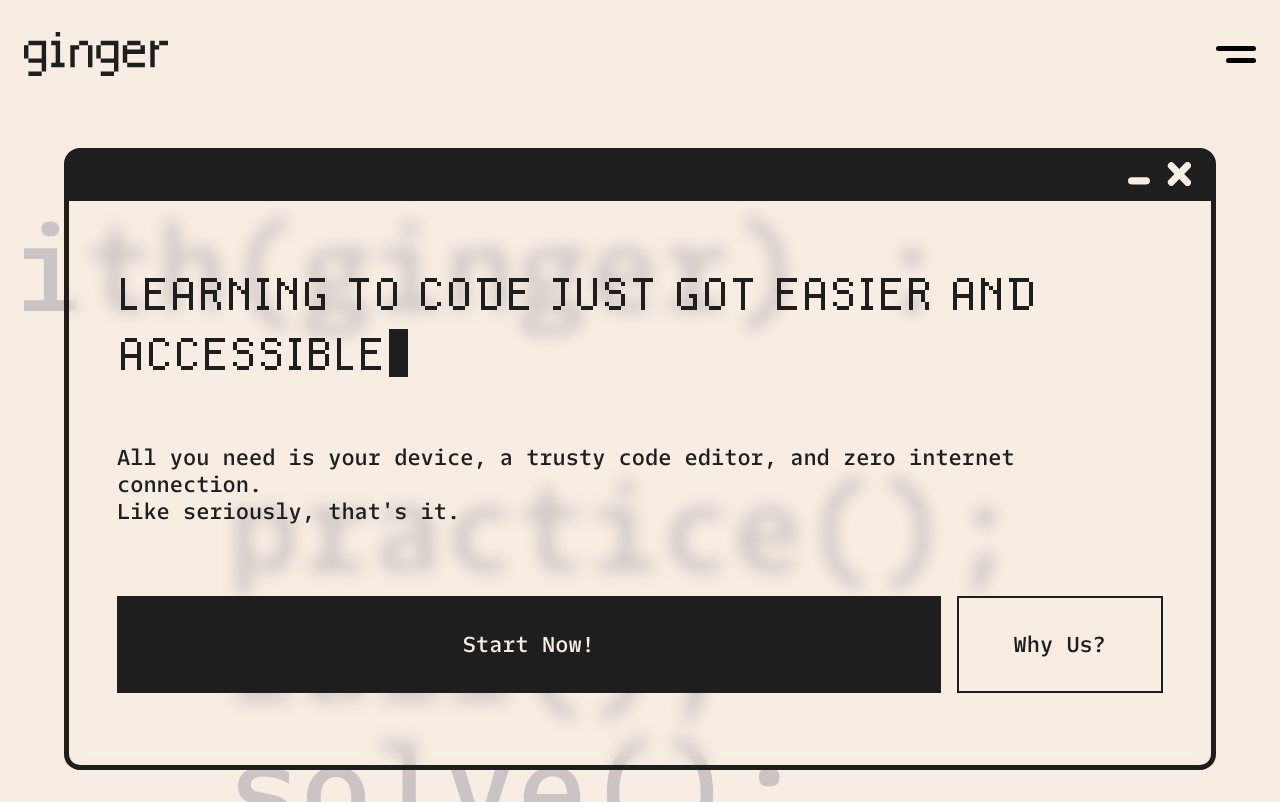
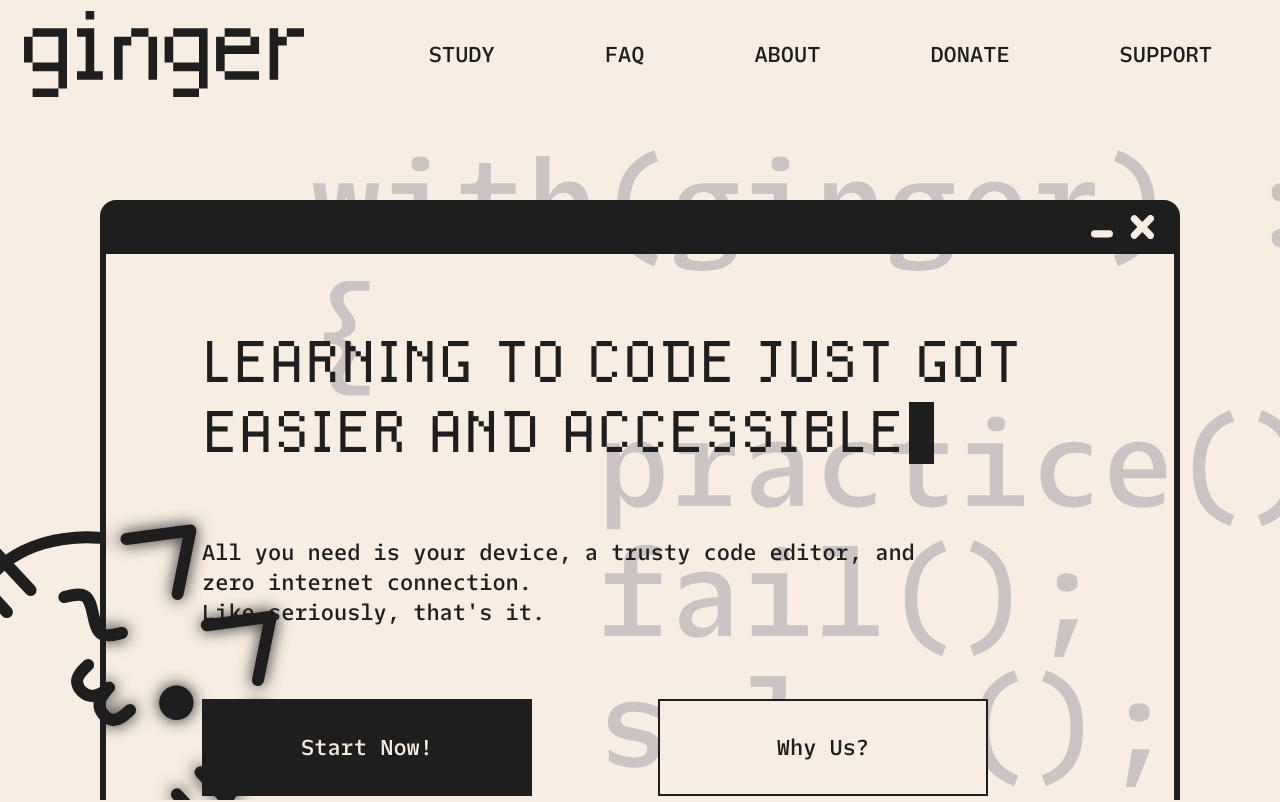
Before and after one commit to VendettaJoy/ginger, a website built with Vite: page index.html in a window 1280 px wide. Built offline with nearby package versions, Linux system fonts and the light colour scheme; files whose address does not match are found by name.

Commit message:
Code Ginger for Desktop + Additional Changes
1. coded ginger for desktop
2. replaced body blur class with backdrop-filter
3. used correct svg for peek-a-boo kitty on tablet and desktop
4. gave hero-wrapper different max-widths for different breakpoints
5. made the hero-wrapper to always be centered horizontally
6. changed breakpoint for desktop
7. added additional breakpoint for when the tablet is horizontal but the screen isn't as wide as desktop
8. made nav change position according to width of screen

```diff
--- a/index.html
+++ b/index.html
@@ -6,9 +6,7 @@
 		<title>Ginger</title>
 		<link rel="stylesheet" href="/src/style.css" />
 	</head>
-	<body class="content-wrapper">
-		<!-- BG Blur -->
-		<div class="blur-bg"></div>
+	<body class="content-wrapper body-bg">
 		<header>
 			<!-- Logotype -->
 			<img
@@ -105,12 +103,10 @@
 					<button type="button">Why Us?</button>
 				</div>
 			</article>
+		</main>
 
-			<!-- Pop-up Kitty -->
-			<div class="popup-kitty">
-				<img src="/images/ginger-logomark.svg" alt="" />
-			</div>
-		</main>
+		<!-- Peek-a-boo Kitty -->
+		<div class="peek-a-boo-kitty"></div>
 
 		<script src="/src/main.js"></script>
 	</body>
--- a/src/style.css
+++ b/src/style.css
@@ -75,7 +75,9 @@
 @layer base {
 	html,
 	body {
-		scroll-behavior: smooth;
+		margin: 0;
+		height: 100%;
+		overflow: hidden;
 	}
 
 	body {
@@ -89,19 +91,14 @@
 .content-wrapper {
 	padding-inline: 1.5rem;
 	padding-block: 2rem;
-	/* position: relative; */
 }
 
-/* BG Blur */
-.blur-bg {
-	z-index: -1;
-	position: fixed;
-	width: 100vw;
-	height: 100vh;
+/* Body BG & Blur */
+.body-bg {
 	background-image: url("/images/ginger-motto-bg.svg");
 	background-repeat: no-repeat;
-	background-position: 30% 50%;
-	filter: blur(9px);
+	background-position: top -175px left -200px;
+	backdrop-filter: blur(8px);
 }
 
 /* Header */
@@ -128,7 +125,6 @@ header {
 
 	width: 2rem;
 	height: 2rem;
-	/* background-color: pink; */
 
 	display: block;
 	position: relative;
@@ -176,7 +172,7 @@ header {
 	padding-inline-start: 1rem;
 	background-color: var(--c-secondary);
 	translate: 100vw 0;
-	transition: 0.5s ease-in-out;
+	transition: translate 0.5s ease-in-out;
 
 	display: flex;
 	align-items: center;
@@ -243,7 +239,6 @@ header {
 /* CTA Buttons */
 .hero-cta-btns {
 	display: grid;
-	grid-row: 2 (1fr);
 	width: 100%;
 	gap: 1rem;
 
@@ -264,14 +259,14 @@ header {
 	}
 }
 
-.popup-kitty {
-		position: fixed;
-		bottom: 0;
-		left: -25px;
-		width: 12rem;
-		transform: rotate(45deg);
-		z-index: -2;
-	}
+/* Peek-a-boo Kitty */
+.peek-a-boo-kitty::before {
+	content: url("/images/ginger-logomark-tablet.svg");
+	position: fixed;
+	bottom: -64px;
+	left: -48px;
+	z-index: -2;
+}
 
 /* Media Queries */
 
@@ -280,7 +275,7 @@ header {
 	.heading-tablet-desktop,
 	.content-desktop,
 	.content-tablet,
-	.popup-kitty {
+	.peek-a-boo-kitty {
 		display: none;
 	}
 
@@ -300,13 +295,13 @@ header {
 
 	.heading-tablet-desktop,
 	.content-tablet,
-	.popup-kitty {
+	.peek-a-boo-kitty {
 		display: block;
 	}
 
-	.blur-bg {
-		background-position: -42% -60%;
-		filter: blur(0px);
+	.body-bg {
+		background-position: top 75px left 190px;
+		backdrop-filter: blur(0px);
 	}
 
 	#logotype {
@@ -328,7 +323,7 @@ header {
 
 	.hero-wrapper {
 		position: relative;
-		/* background-color: peru; */
+		max-width: 28em;
 		margin-block-start: 4.5rem;
 		margin-inline: 2.5rem;
 
@@ -337,18 +332,19 @@ header {
 
 		border: 5px solid var(--c-primary);
 		border-radius: 1rem;
+
+		backdrop-filter: blur(8px);
+
+		/* always centered horizontally */
+		position: absolute;
+		margin-left: auto;
+		margin-right: auto;
+		left: 0;
+		right: 0;
+		top: 5rem;
 	}
 
-	.hero-wrapper::before {
-		position: absolute;
-		content: "";
-		height: 100%;
-		width: 100%;
-		/* background-color: var(--c-secondary); */
-		backdrop-filter: blur(8px);
-		z-index: -1;
-	}
-
+	/* hero window decor */
 	.hero-wrapper::after {
 		position: absolute;
 		content: url("/icons/window-btns.svg");
@@ -389,19 +385,33 @@ header {
 		}
 
 		button:nth-child(2) {
-			padding-inline: clamp(1.5em,6vw,2.5em);
+			padding-inline: clamp(1.5em, 6vw, 2.5em);
 		}
 	}
 }
 
+/* Tablet Additional BP for Landscape */
+@media only screen and (min-width: 62em) {
+	.hero-wrapper {
+		max-width: 53.5rem;
+		padding-block: 1.5rem;
+		top: 4rem;
+	}
+
+	.hero-heading {
+		margin-block-end: 0;
+	}
+
+	.hero-content {
+		margin-block-end: 1em;
+	}
+}
+
 /* Desktop */
-@media only screen and (min-width: 52em) {
-	/* body {
-		background-color: peru;
-	} */
-
+@media only screen and (min-width: 80em) {
 	.heading-tablet-desktop,
-	.content-desktop {
+	.content-desktop,
+	.peek-a-boo-kitty {
 		display: block;
 	}
 
@@ -410,4 +420,121 @@ header {
 	.content-mobile {
 		display: none;
 	}
+
+	.body-bg {
+		background-position: top 140px right -110px;
+	}
+
+	.hero-wrapper {
+		max-width: 67.5rem;
+		padding-block: 4.5rem;
+		padding-inline: 6rem;
+		border: 6px solid var(--c-primary);
+
+		top: 8rem;
+	}
+
+	.hero-heading {
+		font-size: var(--fs-heading-1);
+		line-height: var(--lh-heading-1);
+		margin-block: 0.6em;
+	}
+
+	.carat {
+		top: 0.06em;
+	}
+
+	.hero-content {
+		margin-block-end: 2.5em;
+	}
+
+	.hero-content p {
+		padding-inline-end: 7em;
+		line-height: 30px;
+	}
+
+	.hero-cta-btns {
+		button {
+			width: 15em;
+		}
+
+		button:nth-child(1) {
+			flex-grow: 0;
+			margin-inline-end: 5em;
+		}
+
+		button:nth-child(1):hover {
+			background-color: var(--c-secondary);
+			color: var(--c-primary);
+		}
+
+		button:nth-child(2):hover {
+			background-color: var(--c-primary);
+			color: var(--c-secondary);
+		}
+	}
+
+	.peek-a-boo-kitty::before {
+		content: url("/images/ginger-logomark-desktop.svg");
+		bottom: -120px;
+		left: -112px;
+	}
 }
+
+/* Header Only Media Query */
+/* Remove Hamburger and make Nav visible */
+@media only screen and (min-width: 80em) {
+	#logotype {
+		position: absolute;
+		z-index: 1;
+		width: 17.5rem;
+	}
+
+	/* Position Nav Right until 100em breakpoint */
+	nav {
+		width: 100vw;
+		display: flex;
+		justify-content: right;
+	}
+
+	.nav-hamburger {
+		display: none;
+	}
+
+	.nav-menu {
+		position: relative;
+		translate: 0;
+		background: none;
+	}
+
+	.nav-links {
+		display: inline-flex;
+		gap: 1em;
+
+		.nav-item{
+			font-size: var(--fs-paragraph);
+			padding-inline: 1em;
+		}
+
+		.nav-link {
+			padding-inline: 1em;
+			transition: all 0s;
+		}
+
+		.nav-item:hover {
+			cursor: pointer;
+			background-color: var(--c-primary);
+
+			.nav-link {
+				color: var(--c-secondary);
+			}
+		}
+	}
+}
+
+/* Position Nav Center */
+@media only screen and (min-width: 100em) {
+	nav {
+		justify-content: center;
+	}
+}
```
